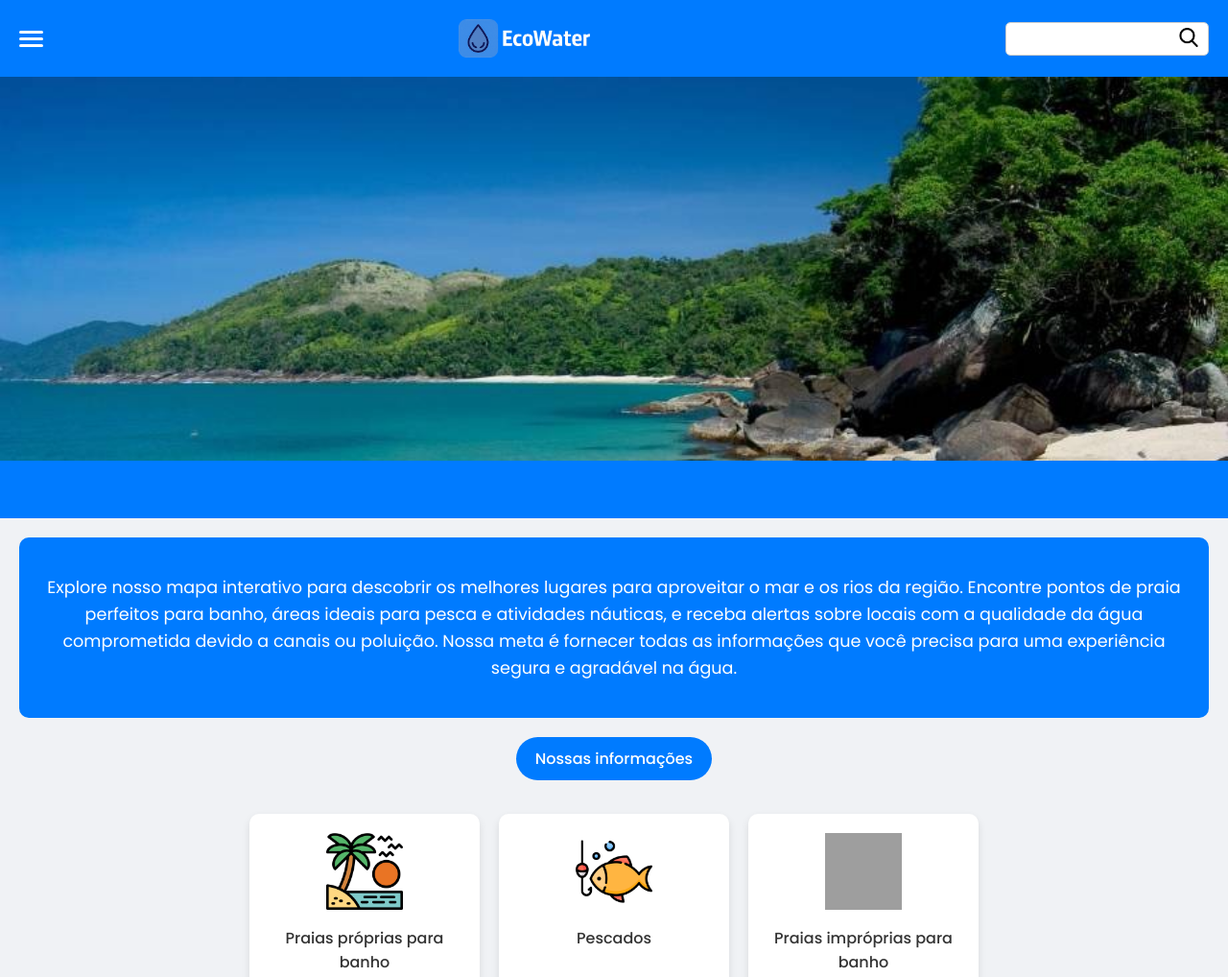
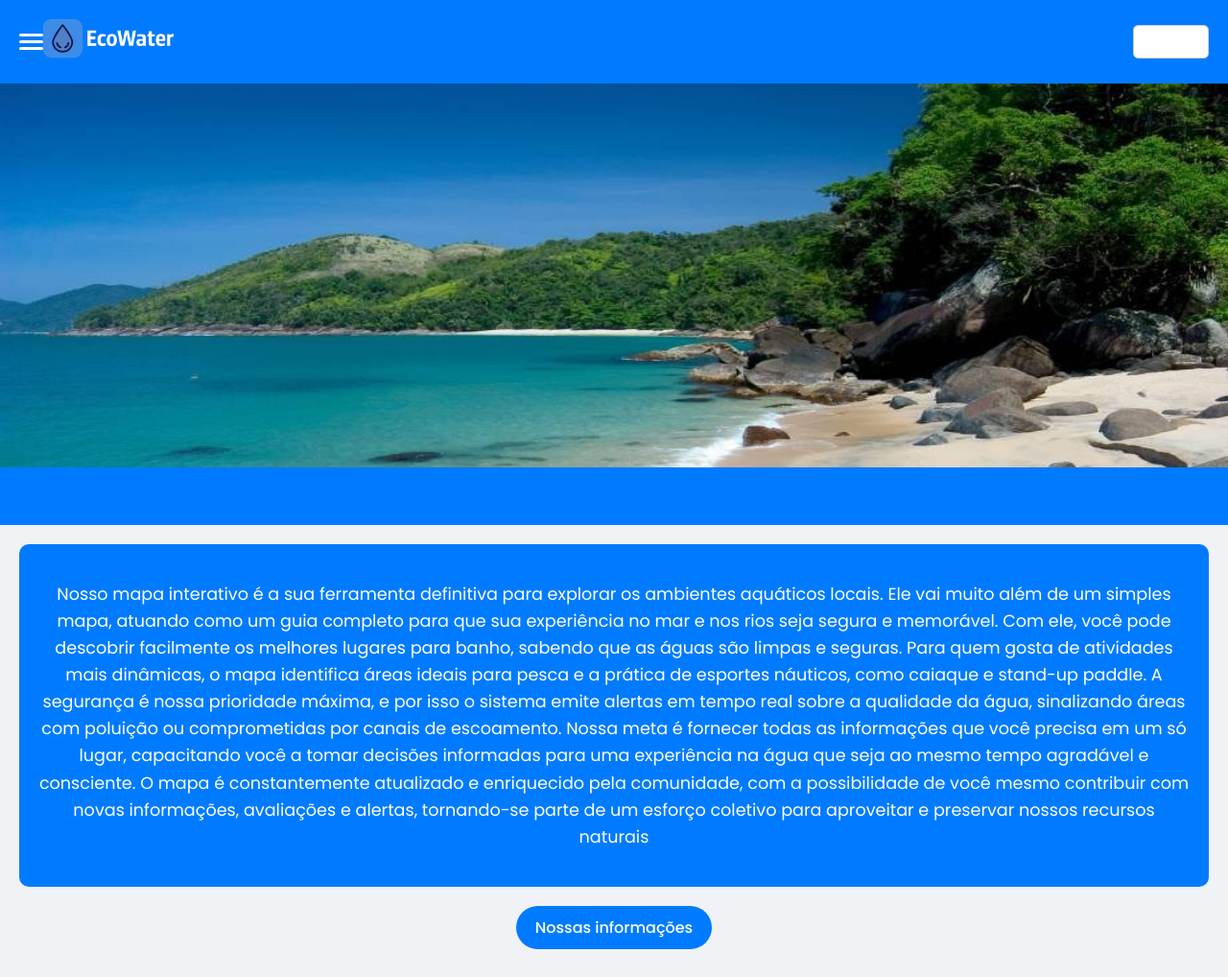
Before and after one commit to CaioCsdSilvaa/EcoWater, a plain HTML site: page indexx..html in a window 1280 px wide. Shown: the top 1018 px of the page at 96% size. Drawn offline with Linux system fonts and the light colour scheme; grey boxes are pictures that could not be loaded.

Commit message:
pula  linah
aumentei o texto da descrição

```diff
--- a/index.css
+++ b/index.css
@@ -34,13 +34,13 @@ body {
 }
 
 .logo {
-    display: flex;
-    align-items: center;
-    gap: 10px;
+    margin-right: 1000px;
 }
 
 .logo img {
     height: 40px;
+
+
 
 }
 
@@ -81,13 +81,15 @@ body {
     max-height: 400px;
     overflow: hidden;
 
+
+
 }
 
 .hero-image {
     width: 100%;
     height: auto;
     display: block;
-
+    height: 700px;
 }
 
 .faixa-azul {
@@ -164,6 +166,10 @@ body {
     font-weight: 500;
 }
 
+.pula{
+    height: 150px;
+}
+
 /* --- Rodapé (Footer) --- */
 .main-footer {
     background-color: #2c3e50;
--- a/indexx..html
+++ b/indexx..html
@@ -39,11 +39,17 @@
 
         <section class="info-section">
             <p>
-                Explore nosso mapa interativo para descobrir os melhores lugares para aproveitar o mar e os rios da região.
-                Encontre pontos de praia perfeitos para banho, áreas ideais para pesca e atividades
-                náuticas, e receba alertas sobre locais com a qualidade da água comprometida devido a canais ou poluição. Nossa
-                meta é fornecer todas as informações que você precisa para uma experiência segura e agradável na água.
-            </p>
+                Nosso mapa interativo é a sua ferramenta definitiva para explorar os ambientes aquáticos locais.
+                Ele vai muito além de um simples mapa, atuando como um guia completo para que sua experiência no mar e
+                nos rios seja segura e memorável. Com ele, você pode descobrir facilmente os melhores lugares para banho, sabendo que as águas
+                são limpas e seguras. Para quem gosta de atividades mais dinâmicas, o mapa identifica áreas ideais para pesca e a prática de
+                esportes náuticos, como caiaque e stand-up paddle. A segurança é nossa prioridade máxima, e por isso o sistema emite alertas
+                em tempo real sobre a qualidade da água, sinalizando áreas com poluição ou comprometidas por canais de escoamento. Nossa meta
+                é fornecer todas as informações que você precisa em um só lugar, capacitando você a tomar decisões informadas para
+                uma experiência na água que seja ao mesmo tempo agradável e consciente. O mapa é constantemente atualizado e
+                enriquecido pela comunidade, com a possibilidade de você mesmo contribuir com novas informações, avaliações e alertas,
+                tornando-se parte de um esforço coletivo para aproveitar e preservar nossos recursos naturais
+             </p>
         </section>
 
 
@@ -65,6 +71,9 @@
 </section>
     </main>
 
+    <div class="pula">
+    </div>
+
     <footer class="main-footer">
         <div class="logo-footer">
             <img src="/imagens/logo-branca-full.png" alt="Logo EcoWater">
```
